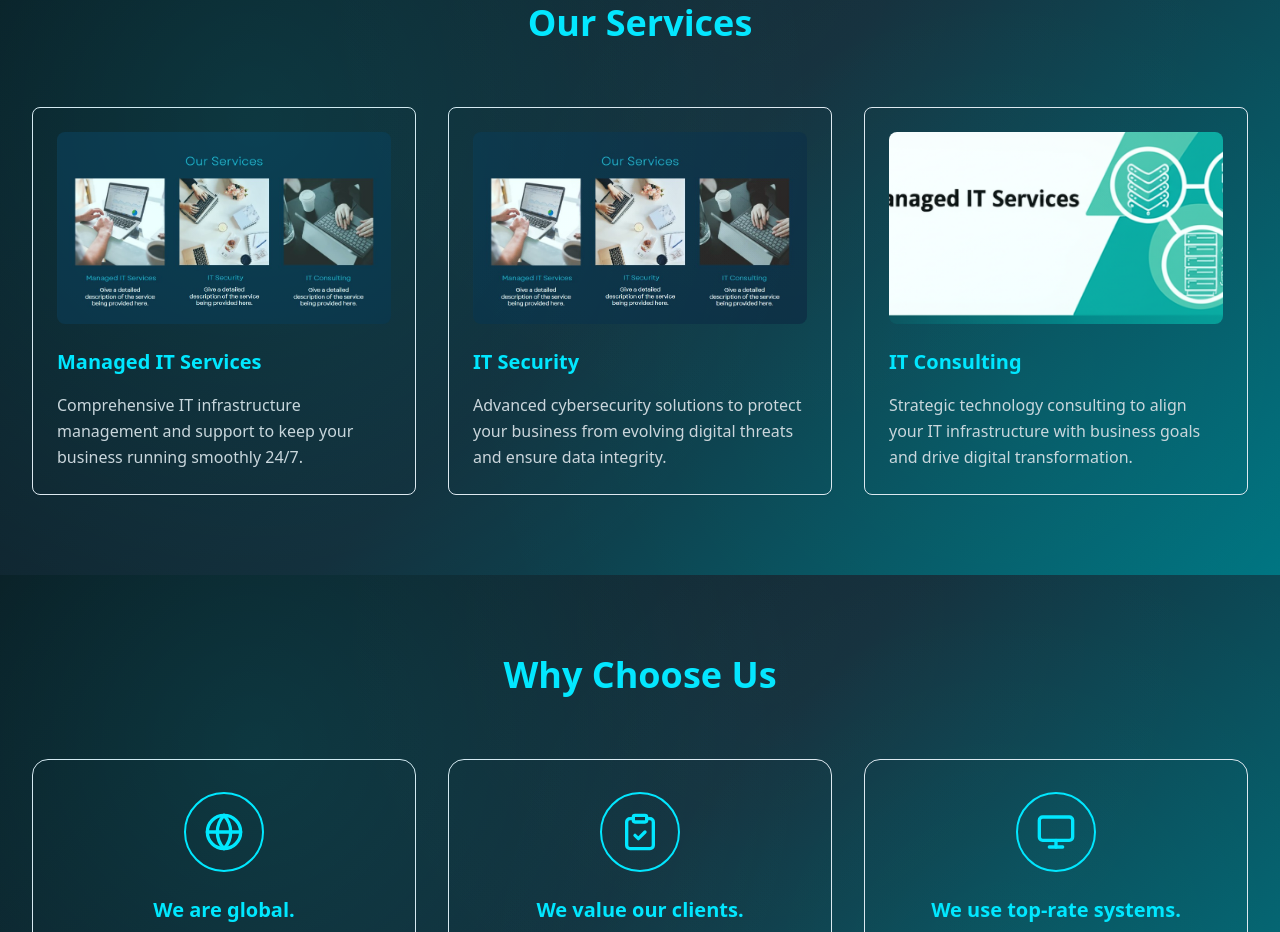
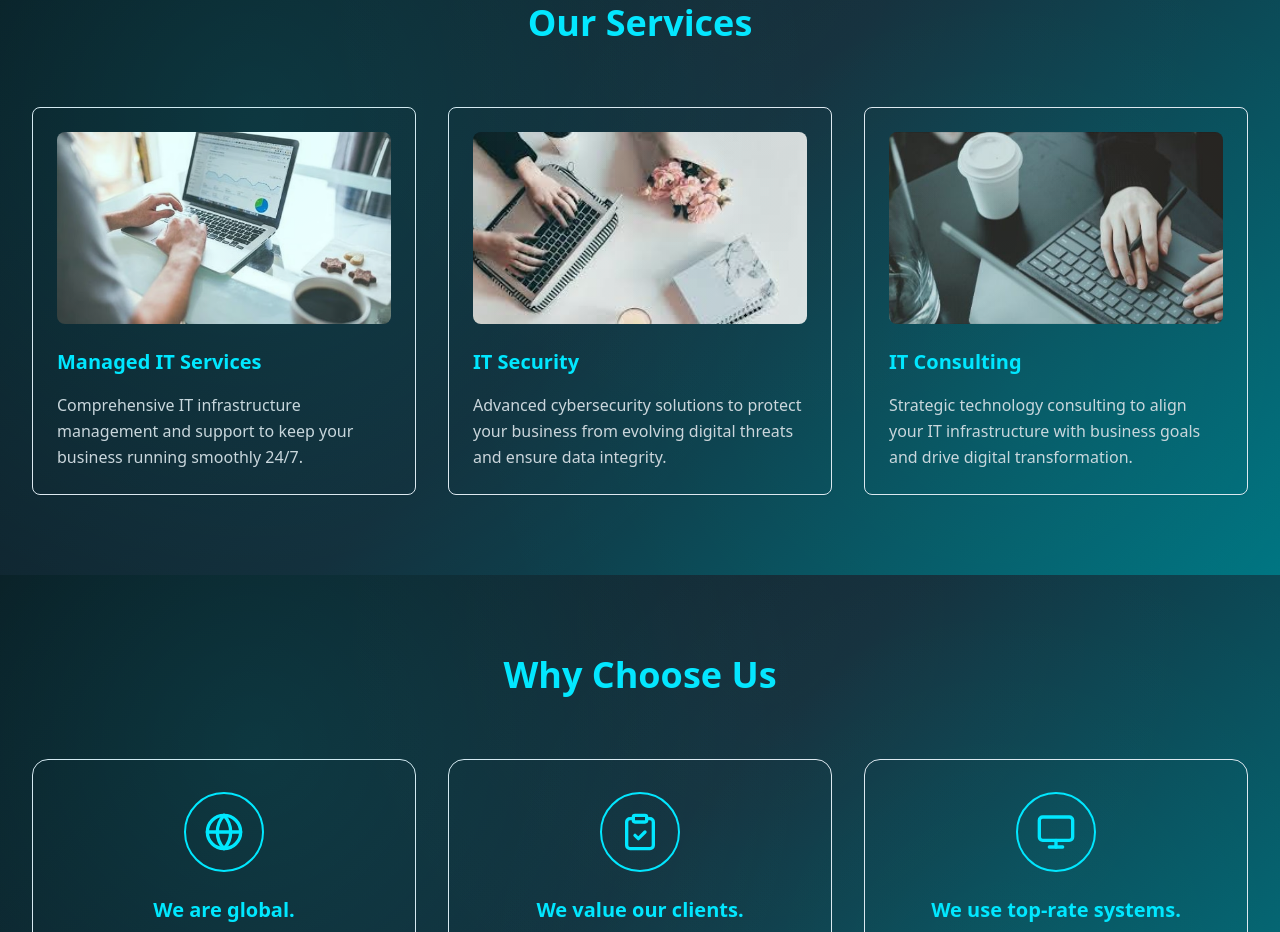
Before and after one commit to sandeepD-Lotus/harmonysite-trials, a React (Vite) app: page / in a window 1280 px wide. Shown: the part 2600-3532 px from the top of the page. Built offline with nearby package versions, Linux system fonts and the light colour scheme.

Commit message:
ServicesSection.tsx

```diff
--- a/src/components/ServicesSection.tsx
+++ b/src/components/ServicesSection.tsx
@@ -7,17 +7,17 @@ const ServicesSection = () => {
     {
       title: "Managed IT Services",
       description: "Comprehensive IT infrastructure management and support to keep your business running smoothly 24/7.",
-      image: "/lovable-uploads/5ba34598-6bde-4f61-953b-446db39dc09b.png"
+      image: "/lovable-uploads/startups1_0(1).avif"
     },
     {
       title: "IT Security",
       description: "Advanced cybersecurity solutions to protect your business from evolving digital threats and ensure data integrity.",
-      image: "/lovable-uploads/5ba34598-6bde-4f61-953b-446db39dc09b.png"
+      image: "/lovable-uploads/images.jpg"
     },
     {
       title: "IT Consulting",
       description: "Strategic technology consulting to align your IT infrastructure with business goals and drive digital transformation.",
-      image: "/lovable-uploads/Gemini_Generated_Image_1q8bu11q8bu11q8b.png"
+      image: "/lovable-uploads/hands.jpg"
     }
   ];
 
```
